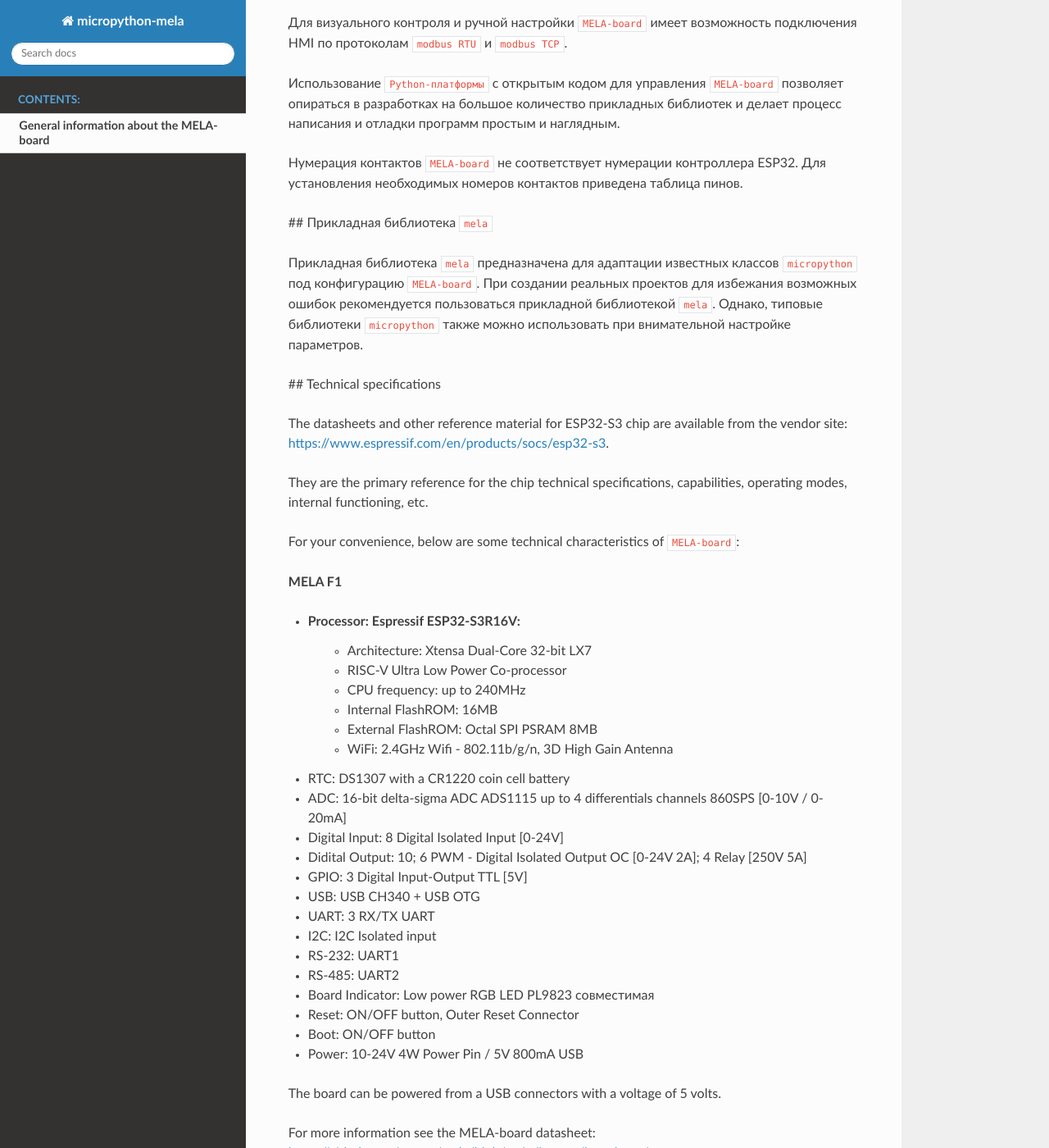
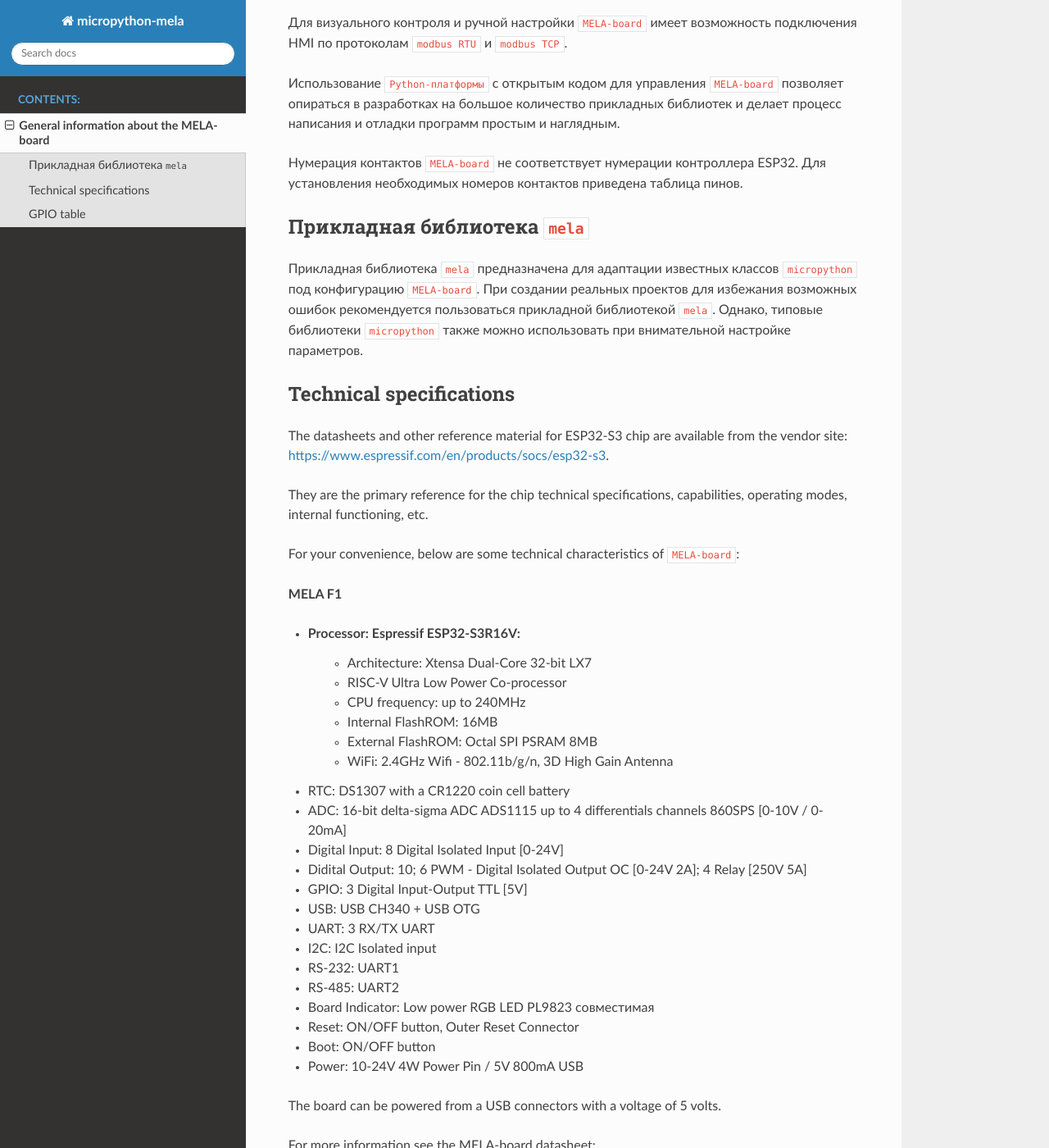
Before and after one commit to gmecc/micropython-mela-01, a Sphinx documentation site: the page built from docs/source/board.rst, in a window 1280 px wide and 1400 px high, scrolled down 1083 px. Shown: the whole window at 82% size. Built offline with Sphinx 7.4.7 and the Read the Docs theme 3.1.0, drawn with Linux system fonts in a browser that asks for light colours; some of the changed text lies outside the part shown.

Commit message:
add files

```diff
--- a/docs/source/board.rst
+++ b/docs/source/board.rst
@@ -22,7 +22,8 @@
 Нумерация контактов ``MELA-board`` не соответствует нумерации контроллера
 ESP32. Для установления необходимых номеров контактов приведена таблица пинов.
 
-## Прикладная библиотека ``mela``
+Прикладная библиотека ``mela``
+------------------------------
 
 Прикладная библиотека ``mela`` предназначена для адаптации известных классов
 ``micropython`` под конфигурацию ``MELA-board``. При создании реальных проектов
@@ -30,7 +31,8 @@
 библиотекой ``mela``. Однако, типовые библиотеки ``micropython`` также можно
 использовать при внимательной настройке параметров.
 
-## Technical specifications
+Technical specifications
+------------------------
 
 The datasheets and other reference material for ESP32-S3 chip are available
 from the vendor site: https://www.espressif.com/en/products/socs/esp32-s3.
@@ -72,7 +74,8 @@
 MicroPython is implemented on top of the ESP-IDF, Espressif’s development framework for the ESP32.
 This is a FreeRTOS based system. See the ESP-IDF Programming Guide for details.
 
-## GPIO table
+GPIO table
+----------
 
 .. csv-table::
     :header: "Pin", "GPIO", "BOARD", "Type", "Function"
```
